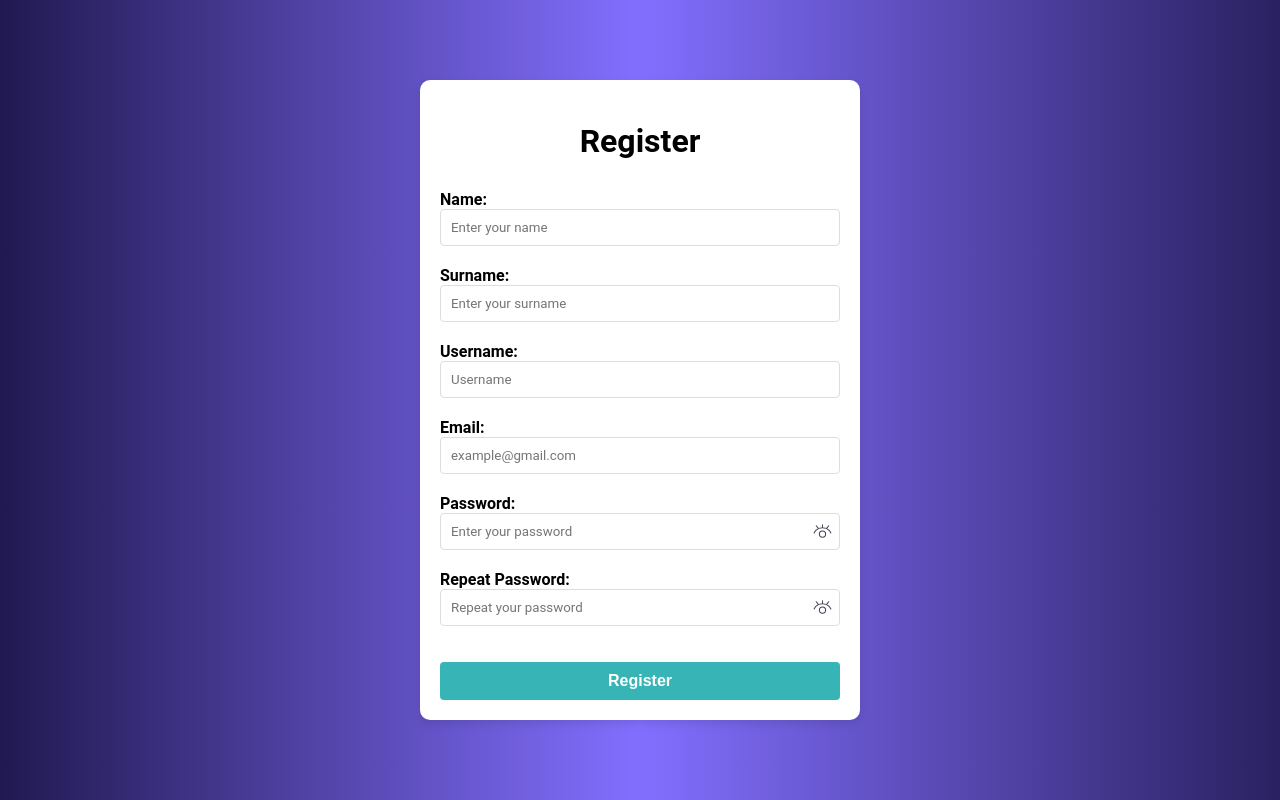
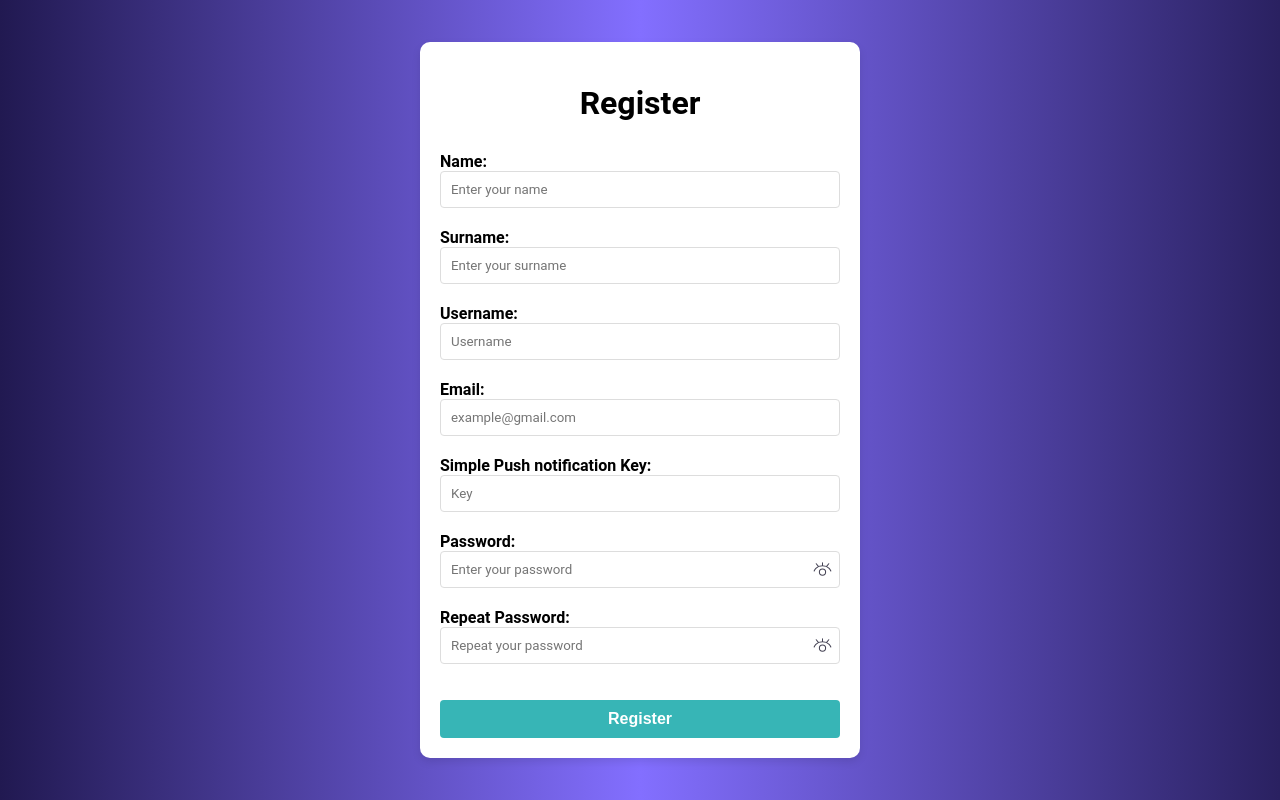
Before and after one commit to kyprosantreou/TaskFlow, a Flask app: page /register in a window 1280 px wide. Run offline with Flask 3, Linux system fonts and the light colour scheme; some libraries are stand-ins or nearby versions.

Commit message:
modified:   Templates/Register.html 	modified:   main.py 	modified:   mysq_code.py

```diff
--- a/Templates/Register.html
+++ b/Templates/Register.html
@@ -17,6 +17,8 @@
             <input type="text" id="Username" name="Username" placeholder="Username" required><br>
             <label for="Email">Email:</label><br>
             <input type="text" id="Email" name="Email" placeholder="example@gmail.com" required><br>
+            <label for="PNK">Simple Push notification Key:</label><br>
+            <input type="text" id="Key" name="Key" placeholder="Key" required><br>
             <label for="password">Password:</label><br>
             <div class="password-input">
                 <input type="password" id="password" name="password" placeholder="Enter your password" required>
--- a/main.py
+++ b/main.py
@@ -55,11 +55,12 @@ def register():
         username = request.form['Username']
         email = request.form['Email'].lower()
         password = request.form['password']
+        key = request.form['Key']
         hashed_password = ph.hash(password)
         cur = mysql.connection.cursor()
 
-        cur.execute("INSERT INTO users (name, surname, username, email, password) VALUES (%s, %s, %s, %s, %s)",
-                    (name, surname, username, email, hashed_password))
+        cur.execute("INSERT INTO users (name, surname, username, email, password, notification_key) VALUES (%s, %s, %s, %s, %s, %s)",
+                    (name, surname, username, email, hashed_password, key))
 
         mysql.connection.commit()
         cur.close()
```
Also changed, not shown: mysq_code.py (+34 -32 lines).
